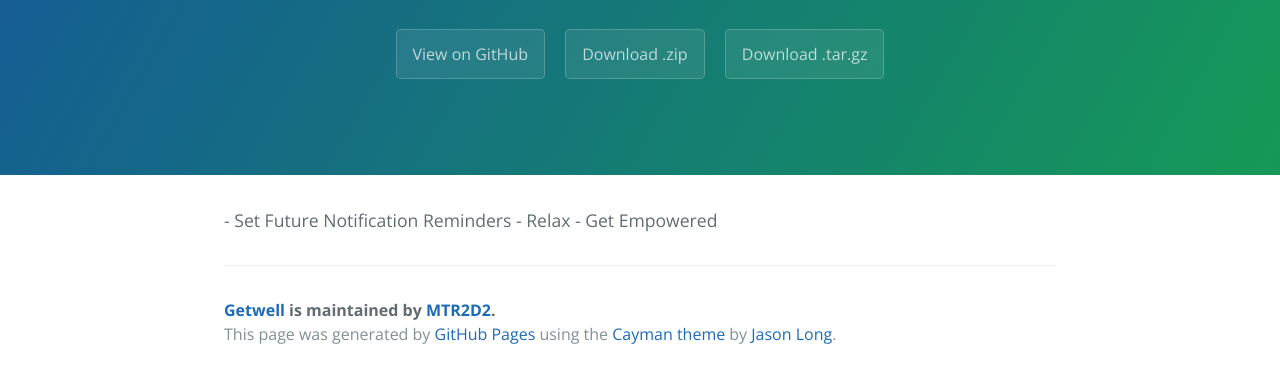
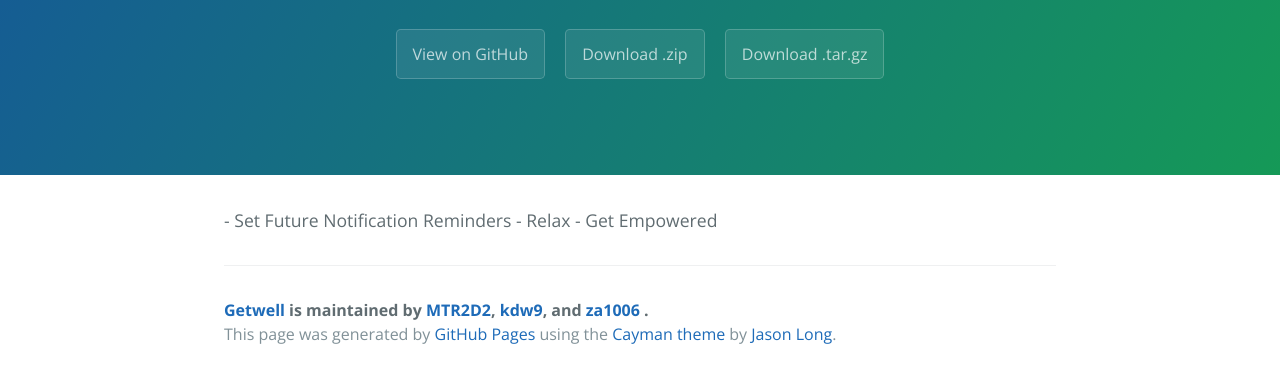
Before and after one commit to MTR2D2/GetWell, a plain HTML site: page index.html in a window 1280 px wide. Shown: the part 238-620 px from the top of the page. Drawn offline with nearby package versions, Linux system fonts and the light colour scheme.

Commit message:
Added Collaborators

```diff
--- a/index.html
+++ b/index.html
@@ -20,11 +20,13 @@
 
     <section class="main-content">
       <p> - Set Future Notification Reminders
+
           - Relax
+
           - Get Empowered </p>
 
       <footer class="site-footer">
-        <span class="site-footer-owner"><a href="https://github.com/MTR2D2/GetWell">Getwell</a> is maintained by <a href="https://github.com/MTR2D2">MTR2D2</a>.</span>
+        <span class="site-footer-owner"><a href="https://github.com/MTR2D2/GetWell">Getwell</a> is maintained by <a href="https://github.com/MTR2D2">MTR2D2</a>, <a href="https://github.com/kdw9">kdw9</a>, and <a href="https://github.com/za1006">za1006</a> .</span>
 
         <span class="site-footer-credits">This page was generated by <a href="https://pages.github.com">GitHub Pages</a> using the <a href="https://github.com/jasonlong/cayman-theme">Cayman theme</a> by <a href="https://twitter.com/jasonlong">Jason Long</a>.</span>
       </footer>
```
